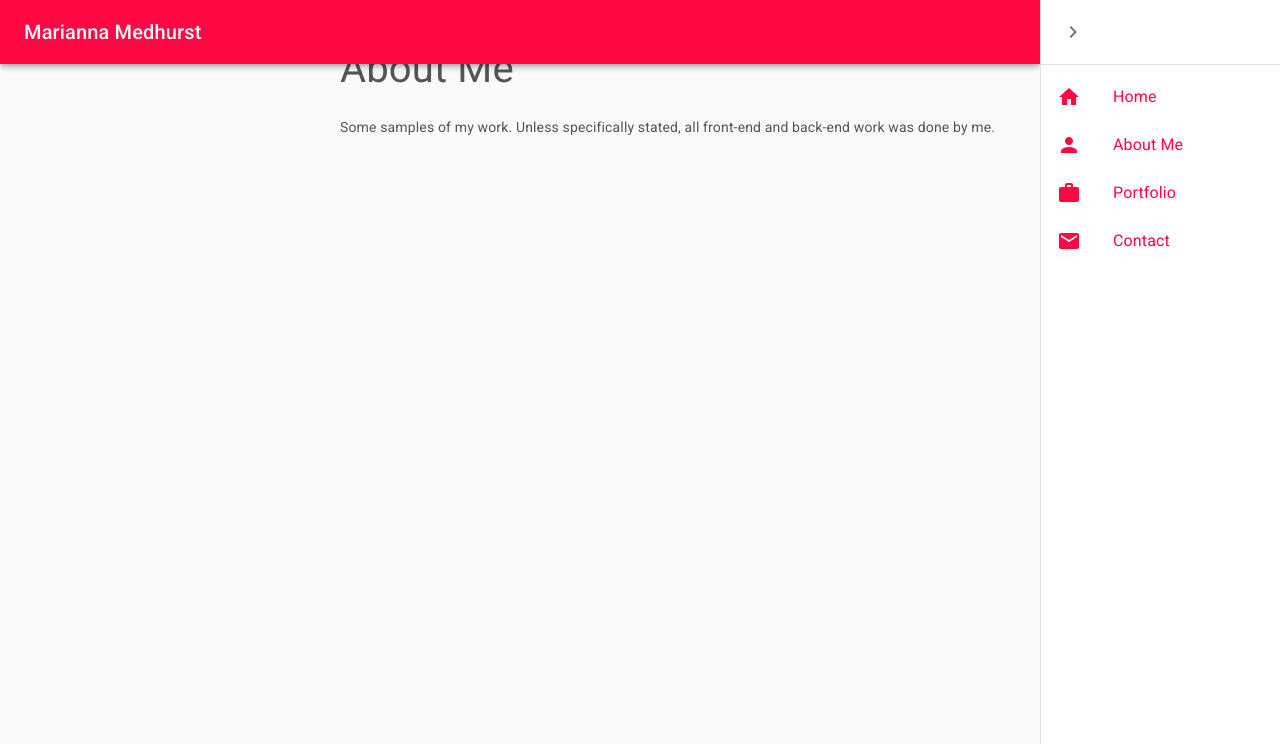
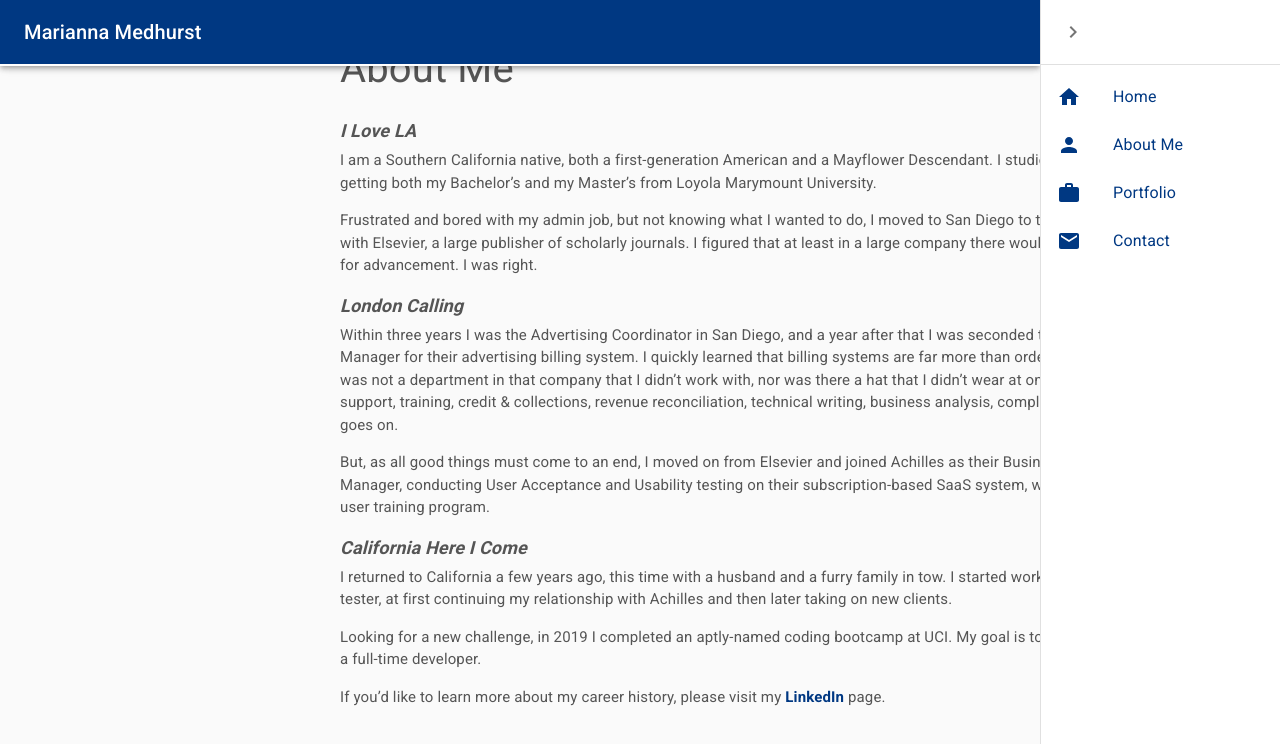
Before and after one commit to mbmedhurst/Portfolio, a React (Create React App) app: page /about in a window 1280 px wide. Both pictures are taken after a click on the button "Open drawer". Shown: the top 744 px of the page. Built offline with nearby package versions, Linux system fonts and the light colour scheme.

Commit message:
added about content

```diff
--- a/src/components/Contact/Contact.js
+++ b/src/components/Contact/Contact.js
@@ -65,7 +65,7 @@ const ContactPaper = _ => {
                                     <img src='./images/linkedin.png'></img>
                                 </TableCell>
                                 <TableCell id='linkedInTxt' className='contactText'>
-                                    <a href='www.linkedin.com/in/mariannamedhurst'>
+                                    <a target="_blank" href='https://www.linkedin.com/in/mariannamedhurst'>
                                         mariannamedhurst
                                     </a>
                                 </TableCell>
@@ -78,7 +78,7 @@ const ContactPaper = _ => {
                                     <img src='./images/git3.jpg' alt='git icon'></img>
                                 </TableCell>
                                 <TableCell id='gitTxt' className='contactText'>
-                                    <a href='https://github.com/mbmedhurst'>
+                                    <a target="_blank" href='https://github.com/mbmedhurst'>
                                         mbmedhurst
                                     </a>
                                 </TableCell>
--- a/src/components/Contact/ContactComp.css
+++ b/src/components/Contact/ContactComp.css
@@ -1,8 +1,8 @@
 #contactCont {
     margin-left: 20px;
     margin-right: 325px;
-    border-bottom: 1px solid #ff0844;
-    border-left: 1px solid #ff0844;
+    border-bottom: 1px solid #003882;
+    border-left: 1px solid #003882;
     border-radius: 10px;
     -webkit-border-radius: 10px;
     -moz-border-radius: 10px;
@@ -33,7 +33,7 @@
     padding-left: 0px;
     border-bottom: none;
     font-size: 18px;
-    color: #ff0844
+    color: #003882
 }
 
 #gitHub {
@@ -42,7 +42,7 @@
 
 a {
     text-decoration: none;
-    color: #ff0844;
+    color: #003882;
 }
 
 /* iPhone 5/SE */
--- a/src/components/Sidebar/Sidebar.css
+++ b/src/components/Sidebar/Sidebar.css
@@ -8,8 +8,8 @@
     /* background-image: linear-gradient(to top, #ff0844 0%, #ffb199 100%); */
     opacity: 0.9;
     /* backgroundColor: 'rgba(255, 83, 61,0.9)', */
-    background-color: #ff0844;
-    border: 1px solid grey;
+    background-color: #003882;
+    border-right: 2px solid white;
     z-index: 1100
 }
 
--- a/src/components/TopNav/TopNav.js
+++ b/src/components/TopNav/TopNav.js
@@ -28,7 +28,8 @@ const useStyles = makeStyles(theme => ({
     display: 'flex',
   },
   appBar: {
-    backgroundColor: '#ff0844',
+    backgroundColor: '#003882',
+    borderBottom: '2px solid white',
     transition: theme.transitions.create(['margin', 'width'], {
       easing: theme.transitions.easing.sharp,
       duration: theme.transitions.duration.leavingScreen,
@@ -79,11 +80,11 @@ const useStyles = makeStyles(theme => ({
     marginRight: 0,
   },
   icon: {
-    backgroundColor: '#ff0844',
+    // backgroundColor: '#003882',
   },
   link: {
     textDecoration: 'none',
-    color: '#ff0844',
+    color: '#003882',
   }
 }))
 
@@ -142,25 +143,25 @@ const TopNav = _ => {
         <List>
           <Link className={classes.link} to='/'>
             <ListItem button key='home'>
-              <ListItemIcon style={{color: '#ff0844'}}><Home /></ListItemIcon>
+              <ListItemIcon style={{color: '#003882'}}><Home /></ListItemIcon>
               <ListItemText onClick={handleDrawerClose} primary='Home' />
             </ListItem>
           </Link>
           <Link className={classes.link} to='/about'>
             <ListItem button key='about'>
-              <ListItemIcon style={{color: '#ff0844'}}><Person /></ListItemIcon>
+              <ListItemIcon style={{color: '#003882'}}><Person /></ListItemIcon>
               <ListItemText onClick={handleDrawerClose} primary='About Me' />
             </ListItem>
           </Link>
           <Link className={classes.link} to='/portfolio'>
             <ListItem button key='portfolio'>
-              <ListItemIcon style={{color: '#ff0844'}}><Work /></ListItemIcon>
+              <ListItemIcon style={{color: '#003882'}}><Work /></ListItemIcon>
               <ListItemText onClick={handleDrawerClose} primary='Portfolio' />
             </ListItem>
           </Link>
           <Link className={classes.link} to='/contact'>
             <ListItem button key='contact'>
-              <ListItemIcon style={{color: '#ff0844'}}><Mail /></ListItemIcon>
+              <ListItemIcon style={{color: '#003882'}}><Mail /></ListItemIcon>
               <ListItemText onClick={handleDrawerClose} primary='Contact' />
             </ListItem>
           </Link>
--- /dev/null
+++ b/src/pages/About/About.css
@@ -0,0 +1,37 @@
+.main {
+    overflow-x: auto;
+    color: #555555;
+}
+.header {
+    margin: 40px 30px 20px 20px;
+    font-size: 40px;
+}
+
+#sectionHeader {
+    font-size: 18px;
+    font-weight: bold;
+    font-style: italic;
+    margin-left: 20px;
+    margin-bottom: 5px;
+    color: #555555;
+}
+
+#paragraphBody {
+    font-size: 15px;
+    margin-left: 20px;
+    margin-right: 50px;
+    color: #555555;
+}
+
+/* iPhone 5/SE */
+@media only screen
+  and (min-width: 320px)
+  and (max-width: 568px)
+  and (-webkit-min-device-pixel-ratio: 2)
+  and (orientation: portrait) {
+    .header {
+        margin-top: 80px;
+        margin-bottom: 10px;
+        font-size: 30px;
+    }
+}
--- a/src/pages/About/About.js
+++ b/src/pages/About/About.js
@@ -1,5 +1,8 @@
 import React from 'react'
+import './About.css'
+import { makeStyles } from '@material-ui/core/styles'
 import Grid from '@material-ui/core/Grid'
+import Typography from '@material-ui/core/Typography'
 
 
 
@@ -8,11 +11,37 @@ const AboutMe = _ => {
     return (
         <>
             <Grid container fixed>
-                <Grid item id='sidebar' sm={0} md={3}>
-                </Grid>
-                <Grid item id='main' sm={12} md={9}>
+                <Grid item id='sidebar' sm={0} md={3}></Grid>
+                <Grid item className='main' sm={12} md={9}>
                     <div className='header'>About Me</div>
-                    <div className='subHeader'>Some samples of my work. Unless specifically stated, all front-end and back-end work was done by me.</div>
+                    <Grid item sm={12} >
+                        <Typography id='sectionHeader'>I Love LA</Typography>
+                    </Grid>
+                    <Grid item sm={12} >
+                        <Typography id='paragraphBody'>
+                        I am a Southern California native, both a first-generation American and a Mayflower Descendant. I studied English in college, getting both my Bachelor’s and my Master’s from Loyola Marymount University.
+                        <p>Frustrated and bored with my admin job, but not knowing what I wanted to do, I moved to San Diego to take yet another admin job with Elsevier, a large publisher of scholarly journals. I figured that at least in a large company there would be plenty of opportunities for advancement. I was right.</p>
+                        </Typography>
+                    </Grid>
+                    <Grid item sm={12} >
+                        <Typography id='sectionHeader'>London Calling</Typography>
+                    </Grid>
+                    <Grid item sm={12} >
+                        <Typography id='paragraphBody'>
+                            Within three years I was the Advertising Coordinator in San Diego, and a year after that I was seconded to the UK as an Application Manager for their advertising billing system. I quickly learned that billing systems are far more than order entry and invoicing. There was not a department in that company that I didn’t work with, nor was there a hat that I didn’t wear at one point or another -- tech support, training, credit & collections, revenue reconciliation, technical writing, business analysis, compliance auditing...the list goes on.
+                            <p>But, as all good things must come to an end, I moved on from Elsevier and joined Achilles as their Business Validation and Training Manager, conducting User Acceptance and Usability testing on their subscription-based SaaS system, while also supervising their user training program.</p>
+                        </Typography>
+                    </Grid>
+                    <Grid item sm={12} >
+                        <Typography id='sectionHeader'>California Here I Come</Typography>
+                    </Grid>
+                    <Grid item sm={12} >
+                        <Typography id='paragraphBody'>
+                            I returned to California a few years ago, this time with a husband and a furry family in tow. I started working as a freelance software tester, at first continuing my relationship with Achilles and then later taking on new clients.
+                            <p>Looking for a new challenge, in 2019 I completed an aptly-named coding bootcamp at UCI. My goal is to transition into a career as a full-time developer.</p>
+                            <p>If you’d like to learn more about my career history, please visit my <a style={{fontWeight: 'bold'}} target="_blank" href='https://www.linkedin.com/in/mariannamedhurst/'>LinkedIn</a> page.</p>
+                        </Typography>
+                    </Grid>
                 </Grid>
             </Grid>
         </>
```
Also changed, not shown: src/pages/Portfolio/Portfolio.js (+30 -30 lines), public/images/googlebooks.jpg (deleted), public/images/googlebooks.png (added).
